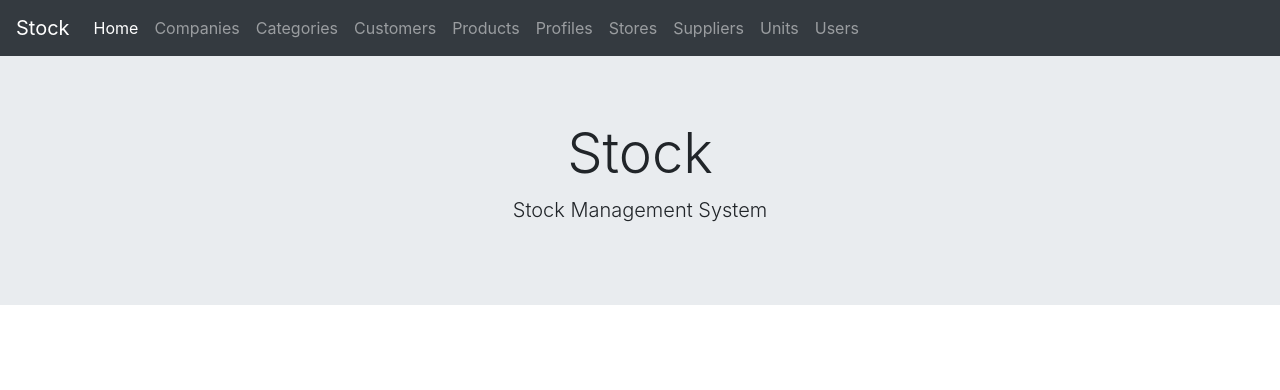
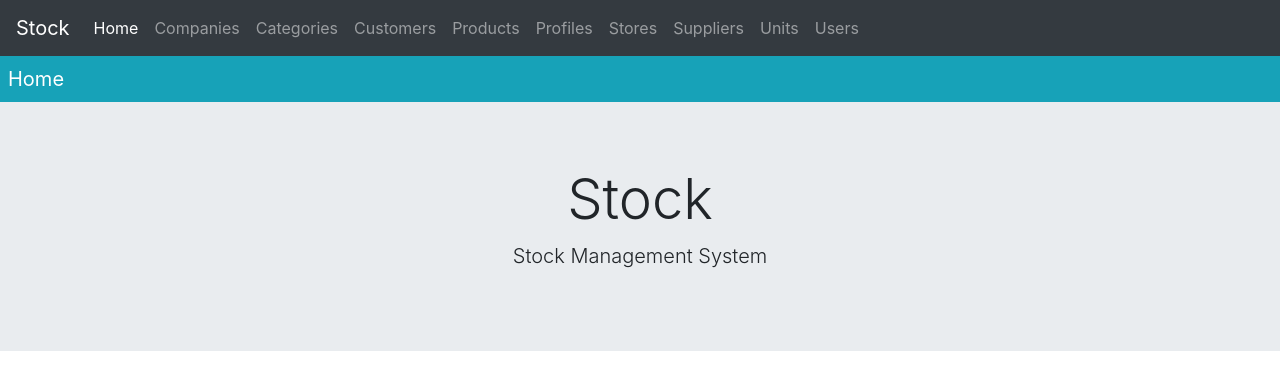
Before and after one commit to omelendrez/stock, a React (Create React App) app: page / in a window 1280 px wide. Shown: the top 390 px of the page. Built offline with nearby package versions, Linux system fonts and the light colour scheme.

Commit message:
Agregar header

```diff
--- a/src/components/Home.jsx
+++ b/src/components/Home.jsx
@@ -1,12 +1,16 @@
 import React from 'react'
+import Header from './common/Header'
 
 const Home = props => (
-  <div className="jumbotron jumbotron-fluid text-center">
-    <div className="container">
-      <h1 className="display-4">Stock</h1>
-      <p className="lead">Stock Management System</p>
+  <React.Fragment>
+    <Header />
+    <div className="jumbotron jumbotron-fluid text-center">
+      <div className="container">
+        <h1 className="display-4">Stock</h1>
+        <p className="lead">Stock Management System</p>
+      </div>
     </div>
-  </div>
+  </React.Fragment>
 )
 
 export default Home
--- /dev/null
+++ b/src/components/common/Header.jsx
@@ -0,0 +1,7 @@
+import React from 'react'
+
+const Header = ({ title }) => (
+  <div className="p-2 text-left text-white lead bg-info font-weight-normal">{title || "Home"}</div>
+)
+
+export default Header
--- a/src/components/common/Table.jsx
+++ b/src/components/common/Table.jsx
@@ -1,4 +1,5 @@
 import React, { useState, useEffect } from 'react'
+import Header from './Header'
 
 const Table = ({ title, records }) => {
   const pagination = {
@@ -25,11 +26,11 @@ const Table = ({ title, records }) => {
 
   return (
     pageItems.length && <div className="table-responsive">
-      <div className="p-2 text-left text-white lead bg-info font-weight-normal">{title}</div>
+      <Header title={title} />
       <table className="table">
         <thead className="thead-light">
           <tr>
-            <Header record={pageItems[0]} />
+            <Headers record={pageItems[0]} />
           </tr>
         </thead>
         <tbody>
@@ -46,7 +47,7 @@ const Table = ({ title, records }) => {
   )
 }
 
-const Header = ({ record }) => Object.keys(record).map((field, index) => <th className="text-uppercase" key={index}>{field}</th>)
+const Headers = ({ record }) => Object.keys(record).map((field, index) => <th className="text-uppercase" key={index}>{field}</th>)
 
 const Body = ({ records }) => records.map((record, index) => (<tr key={index}><Row record={record} /></tr>))
 
```
